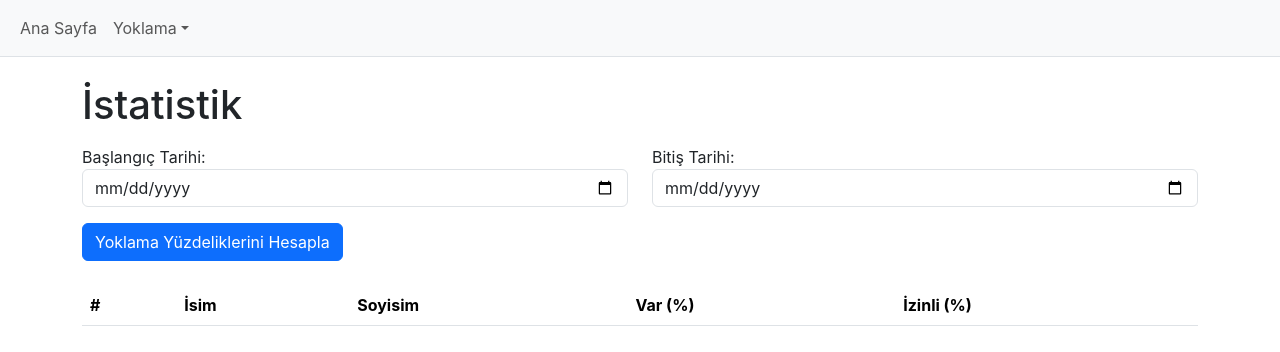
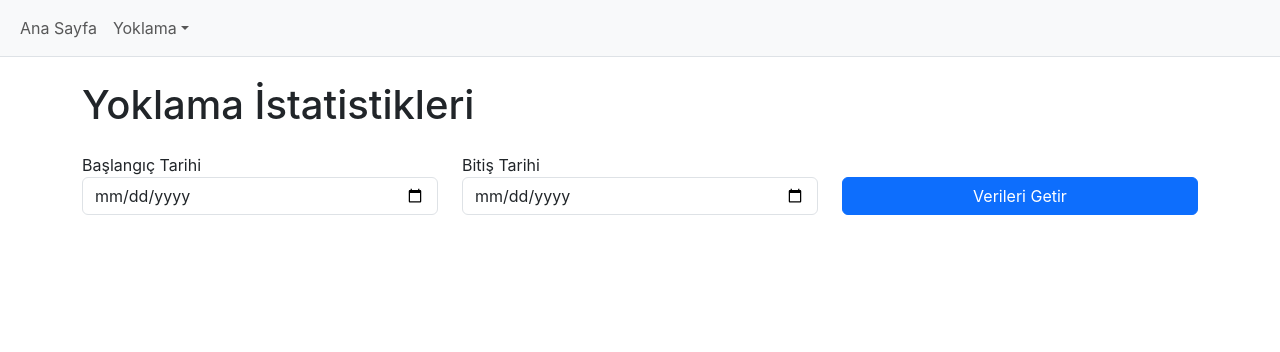
Before and after one commit to ydgn43/saray-app, a React (Create React App) app in the folder frontend/: page /statistics in a window 1280 px wide. Shown: the top 352 px of the page. Built offline with nearby package versions, Linux system fonts and the light colour scheme.

Commit message:
Added basic functionality to statistics page

```diff
--- a/frontend/src/pages/Statistics.tsx
+++ b/frontend/src/pages/Statistics.tsx
@@ -1,87 +1,111 @@
-import { useState } from 'react';
+import { useEffect, useState } from 'react';
+import { ToastContainer, toast } from 'react-toastify';
+import 'react-toastify/dist/ReactToastify.css';
 
-type StatRow = {
-  first_name: string;
-  last_name: string;
-  present_percent: number;
-  izinli_percent: number;
+interface StatisticEntry {
+  studentid: number;
+  student_name: string;
+  total: number;
+  percentages: {
+    var?: number;
+    gec?: number;
+    yok?: number;
+    izinli?: number;
   };
+}
 
 const Statistics = () => {
   const [startDate, setStartDate] = useState('');
   const [endDate, setEndDate] = useState('');
-  const [results, setResults] = useState<StatRow[]>([]);
+  const [statistics, setStatistics] = useState<StatisticEntry[]>([]);
+  const [loading, setLoading] = useState(false);
 
-  const handleCalculate = async () => {
+  const fetchStatistics = async () => {
     if (!startDate || !endDate) {
-      alert('Lütfen başlangıç ve bitiş tarihlerini giriniz.');
+      toast.error("Lütfen tarih aralığı seçin.");
       return;
     }
 
+    setLoading(true);
     try {
-      const res = await fetch(
-        `http://localhost:3001/attendance/statistics?start=${startDate}&end=${endDate}`
-      );
+      const res = await fetch(`http://localhost:3001/attendance/statistics?startDate=${startDate}&endDate=${endDate}`);
+      if (!res.ok) throw new Error();
       const data = await res.json();
-      setResults(data);
-    } catch (err) {
-      console.error('İstatistik yüklenirken hata:', err);
+      setStatistics(data);
+    } catch {
+      toast.error("İstatistik verileri alınamadı.");
+    } finally {
+      setLoading(false);
     }
   };
 
   return (
     <div className="container mt-4">
-      <h1>İstatistik</h1>
+      <ToastContainer />
+      <h1>Yoklama İstatistikleri</h1>
 
-      <div className="row mt-3">
-        <div className="col-md-6">
-          <label>Başlangıç Tarihi:</label>
-          <input
-            type="date"
-            className="form-control"
-            value={startDate}
-            onChange={(e) => setStartDate(e.target.value)}
-          />
+      <div className="row my-4">
+        <div className="col-md-4">
+          <label>Başlangıç Tarihi</label>
+          <input type="date" className="form-control" value={startDate} onChange={(e) => setStartDate(e.target.value)} />
         </div>
-        <div className="col-md-6">
-          <label>Bitiş Tarihi:</label>
-          <input
-            type="date"
-            className="form-control"
-            value={endDate}
-            onChange={(e) => setEndDate(e.target.value)}
-          />
+        <div className="col-md-4">
+          <label>Bitiş Tarihi</label>
+          <input type="date" className="form-control" value={endDate} onChange={(e) => setEndDate(e.target.value)} />
+        </div>
+        <div className="col-md-4 d-flex align-items-end">
+          <button className="btn btn-primary w-100" onClick={fetchStatistics}>Verileri Getir</button>
         </div>
       </div>
 
-      <button className="btn btn-primary mt-3" onClick={handleCalculate}>
-        Yoklama Yüzdeliklerini Hesapla
-      </button>
-
-      <div className="mt-4">
-        <table className="table table-striped">
-          <thead>
+      {loading ? (
+        <div className="text-center">
+          <div className="spinner-border text-primary" role="status">
+            <span className="visually-hidden">Yükleniyor...</span>
+          </div>
+        </div>
+      ) : (
+        statistics.length > 0 && (
+          <div className="table-responsive">
+            <table className="table table-bordered table-striped align-middle text-center">
+              <thead className="table-light">
                 <tr>
-              <th>#</th>
-              <th>İsim</th>
-              <th>Soyisim</th>
-              <th>Var (%)</th>
-              <th>İzinli (%)</th>
+                  <th>Talebe</th>
+                  <th className="text">Var (%)</th>
+                  <th className="text">Geç (%)</th>
+                  <th className="text">Yok (%)</th>
+                  <th className="text">İzinli (%)</th>
                 </tr>
               </thead>
               <tbody>
-            {results.map((row, index) => (
-              <tr key={index}>
-                <td>{index + 1}</td>
-                <td>{row.first_name}</td>
-                <td>{row.last_name}</td>
-                <td>{row.present_percent.toFixed(2)}</td>
-                <td>{row.izinli_percent.toFixed(2)}</td>
+                {statistics.map((s) => {
+                  const varPercentage = s.percentages.var ?? 0;
+
+                  let rowClass = '';
+                  if (varPercentage >= 80) {
+                    rowClass = 'table-success';
+                  } else if (varPercentage >= 60) {
+                    rowClass = 'table-warning';
+                  } else {
+                    rowClass = 'table-danger';
+                  }
+
+                  return (
+                    <tr key={s.studentid} className={rowClass}>
+                      <td className="text-start">{s.student_name}</td>
+                      <td>{varPercentage}%</td>
+                      <td>{s.percentages.gec ?? 0}%</td>
+                      <td>{s.percentages.yok ?? 0}%</td>
+                      <td>{s.percentages.izinli ?? 0}%</td>
                     </tr>
-            ))}
+                  );
+                })}
               </tbody>
+
             </table>
           </div>
+        )
+      )}
     </div>
   );
 };
```
Also changed, not shown: 1 other file (tests, documents, lock files or other folders). Lines whose indentation alone changed are shown as unchanged.
